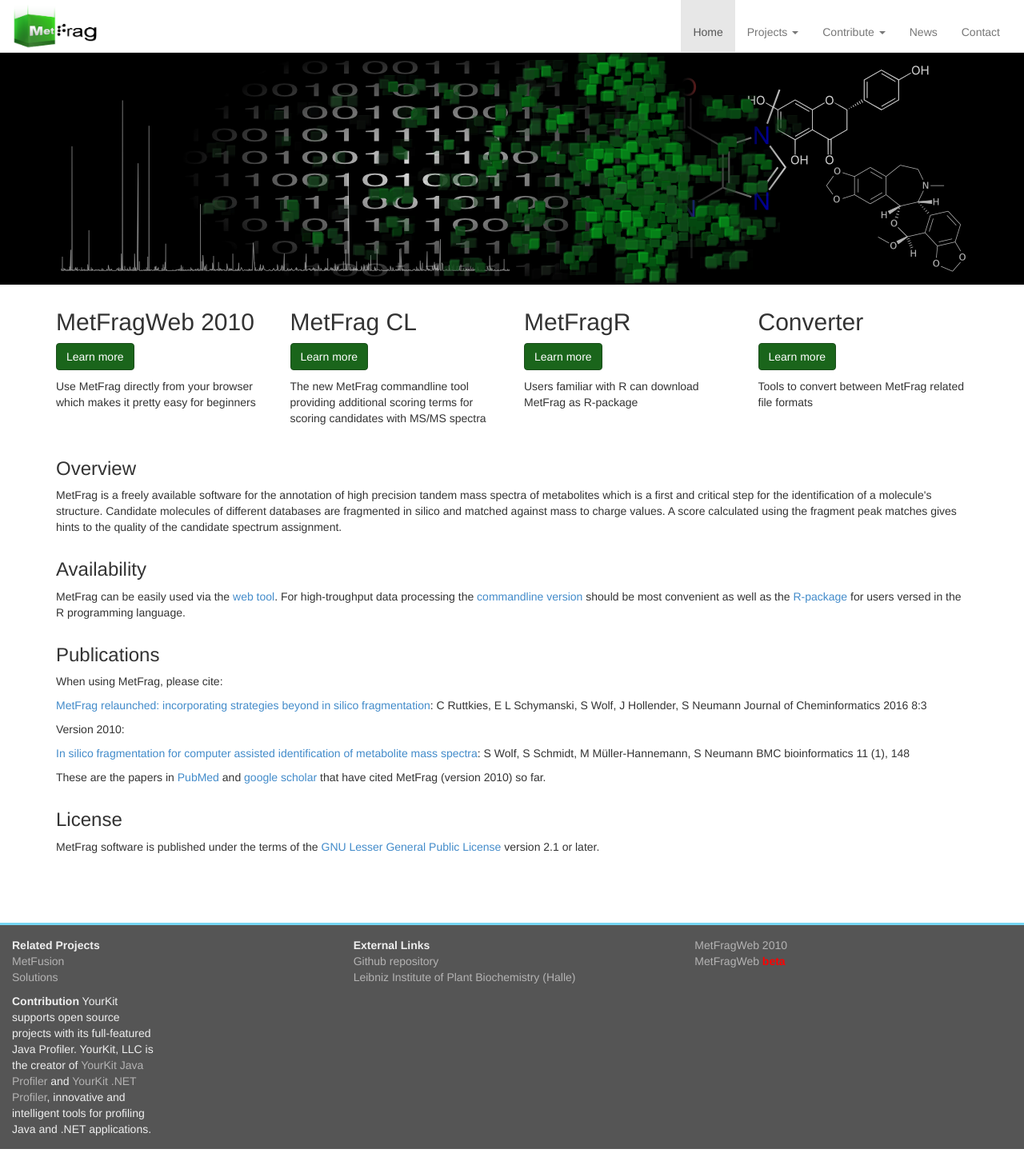
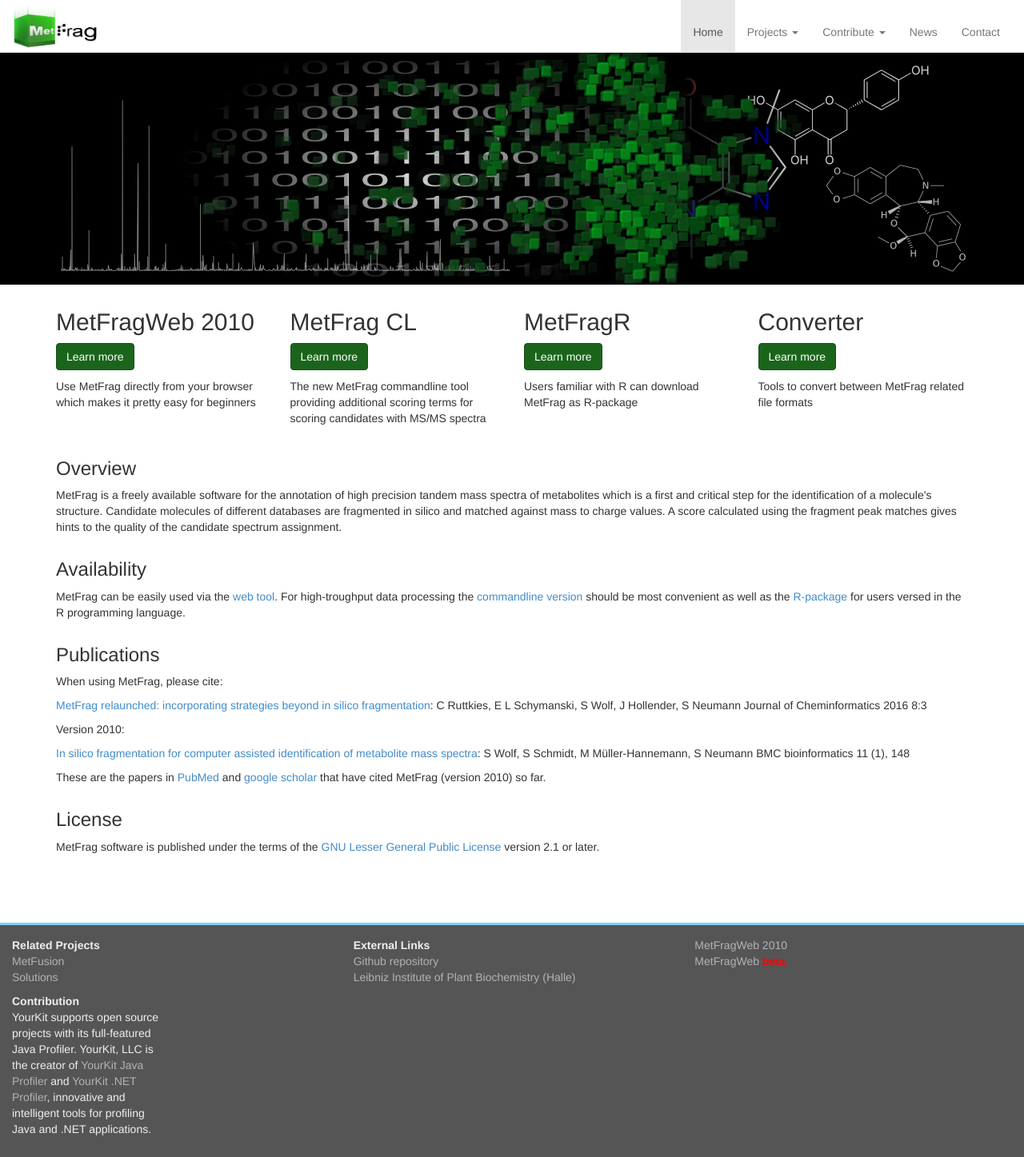
Before and after one commit to ipb-halle/MetFrag, a Jekyll site: the page built from index.html, in a window 1280 px wide. Shown: the whole page at 80% size. Built offline with Jekyll 4.4.1, drawn with Linux system fonts in a browser that asks for light colours; nearby versions of some CDN libraries; Markdown is read by kramdown in place of the engine named in the settings.

Commit message:
Update footer.html

```diff
--- a/_includes/footer.html
+++ b/_includes/footer.html
@@ -24,9 +24,11 @@
 <div class="row">
   <div class="col-md-2">
     <b>Contribution</b>
-YourKit supports open source projects with its full-featured Java Profiler.
+    <ul class="list-unstyled">
+      <li>YourKit supports open source projects with its full-featured Java Profiler.
 YourKit, LLC is the creator of <a href="https://www.yourkit.com/java/profiler/index.jsp">YourKit Java Profiler</a>
 and <a href="https://www.yourkit.com/.net/profiler/index.jsp">YourKit .NET Profiler</a>,
-innovative and intelligent tools for profiling Java and .NET applications.
+innovative and intelligent tools for profiling Java and .NET applications.</li>
+</ul>
   </div>
 </div>
```
